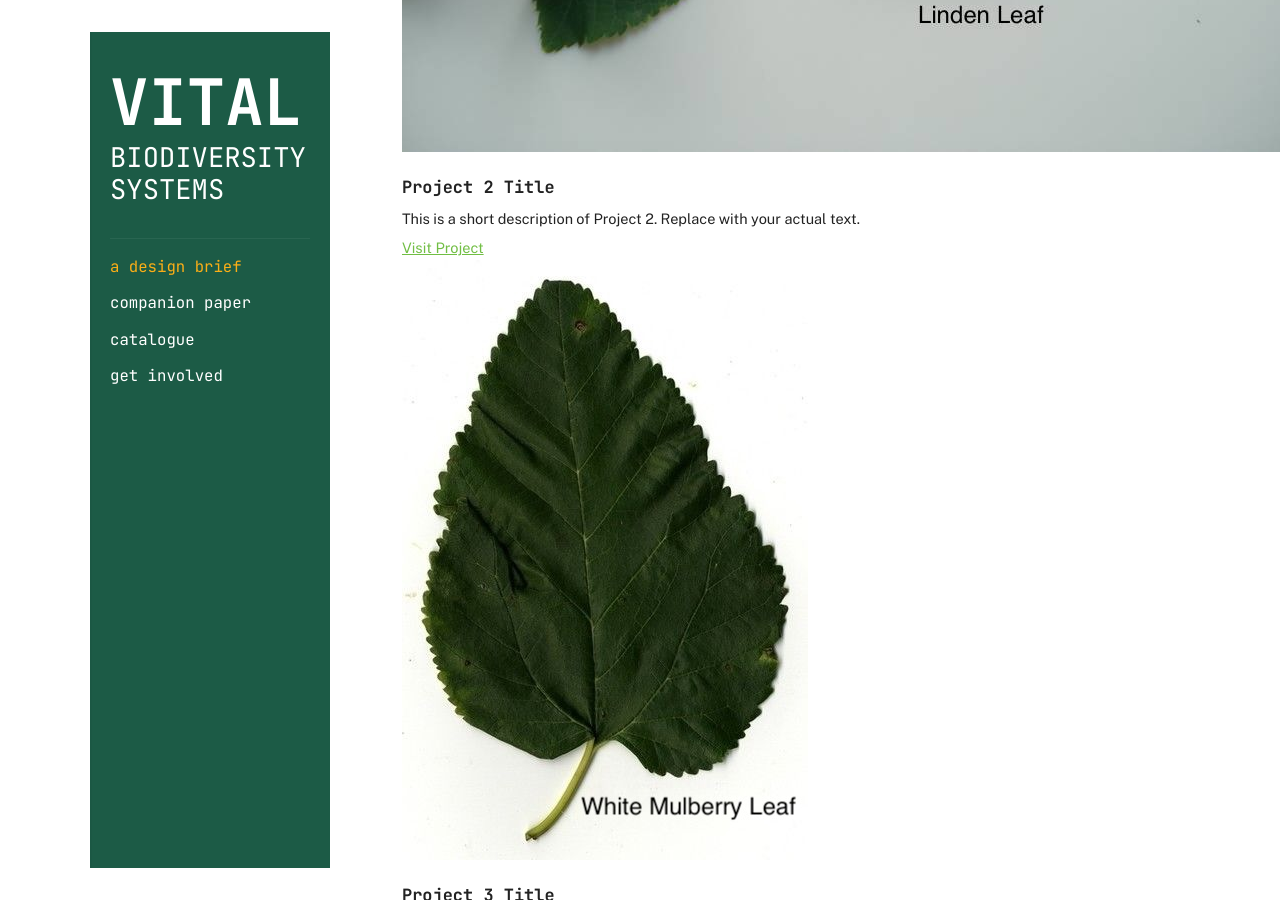
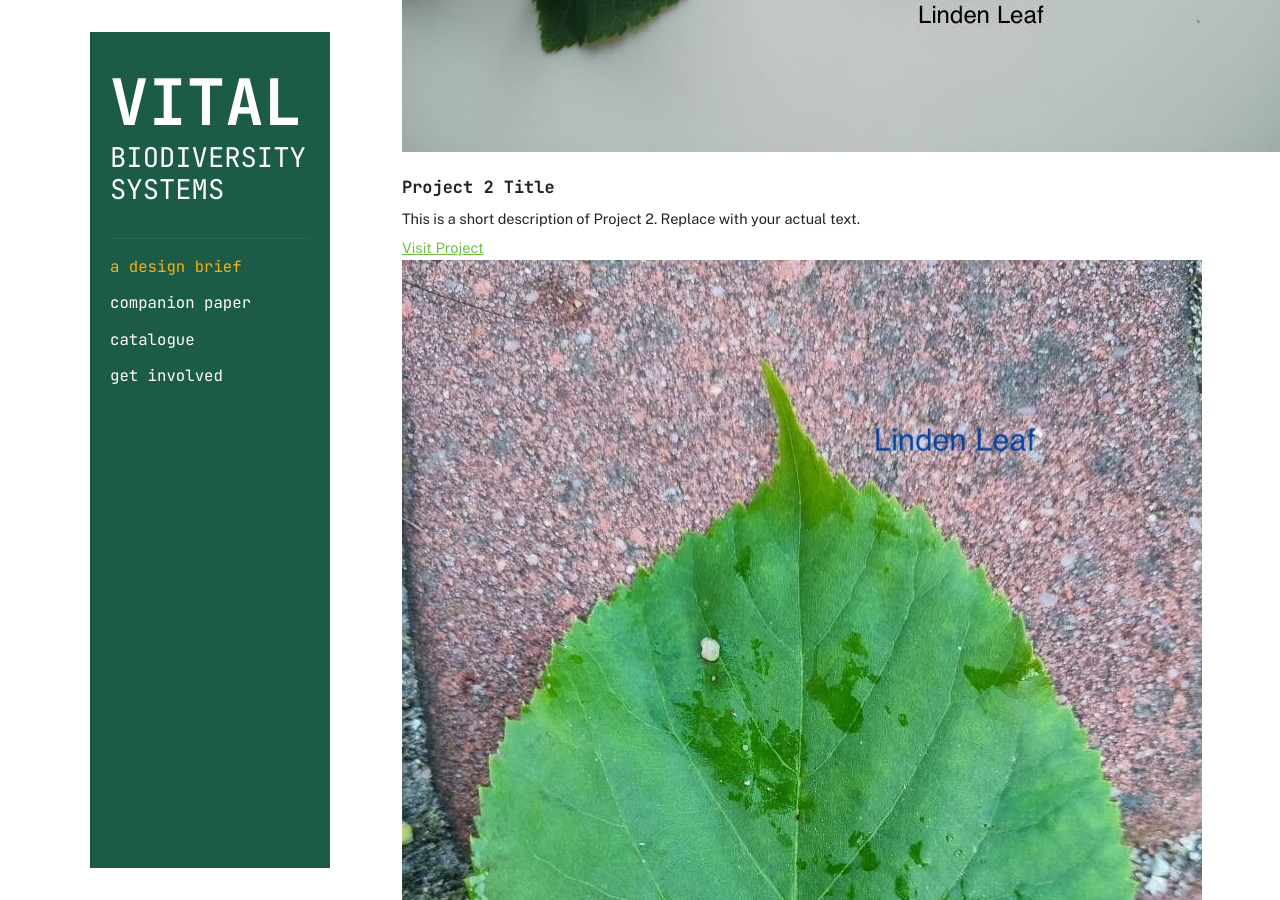
Before and after one commit to vitalbiodiversity/vitalbiodiversity.github.io, a Jekyll site: the page built from catalogue.md, in a window 1280 px wide and 900 px high, scrolled down 1906 px. Built offline with Jekyll 4.4.1, drawn with Linux system fonts in a browser that asks for light colours.

Commit message:
Update catalogue.md

```diff
--- a/catalogue.md
+++ b/catalogue.md
@@ -16,11 +16,14 @@
       <p>This is a short description of Project 1. Replace with your actual text.</p>
       <a href="https://example.com" target="_blank" class="catalogue-link">Visit Project</a>
     </div>
-    <div class="catalogue-images">
-      <div><img src="/assets/catalogue/project1-1.jpg" alt="Project 1 image 1"><div>
-     <div> <img src="/assets/catalogue/project1-2.jpg" alt="Project 1 image 2"><div>
-    </div>
+   <div class="catalogue-images">
+  <div class="catalogue-image-wrapper">
+    <img src="/assets/catalogue/project1-1.jpg" alt="Project 1 image 1">
   </div>
+  <div class="catalogue-image-wrapper">
+    <img src="/assets/catalogue/project1-2.jpg" alt="Project 1 image 2">
+  </div>
+</div>
 
   <!-- Project Card 2 -->
   <div class="catalogue-card">
@@ -30,9 +33,10 @@
       <a href="https://example.com" target="_blank" class="catalogue-link">Visit Project</a>
     </div>
     <div class="catalogue-images">
-      <div><img src="/assets/catalogue/project2-1.jpg" alt="Project 2 image 1"><div>
-    </div>
+  <div class="catalogue-image-wrapper">
+    <img src="/assets/catalogue/project1-1.jpg" alt="Project 2 image 1">
   </div>
+</div>
 
   <!-- Project Card 3 -->
   <div class="catalogue-card">
@@ -42,10 +46,16 @@
       <a href="https://example.com" target="_blank" class="catalogue-link">Visit Project</a>
     </div>
     <div class="catalogue-images">
-      <div><img src="/assets/catalogue/project3-1.jpg" alt="Project 3 image 1"><div>
-      <div><img src="/assets/catalogue/project3-2.jpg" alt="Project 3 image 2"><div>
-      <div><img src="/assets/catalogue/project3-3.jpg" alt="Project 3 image 3"><div>
-    </div>
+  <div class="catalogue-image-wrapper">
+    <img src="/assets/catalogue/project1-1.jpg" alt="Project 3 image 1">
+  </div>
+  <div class="catalogue-image-wrapper">
+    <img src="/assets/catalogue/project1-2.jpg" alt="Project 3 image 2">
+  </div>
+      <div class="catalogue-image-wrapper">
+    <img src="/assets/catalogue/project1-2.jpg" alt="Project 3 image 3">
+  </div>
+</div>
   </div>
 
   <!-- Repeat up to 10 projects -->
```
